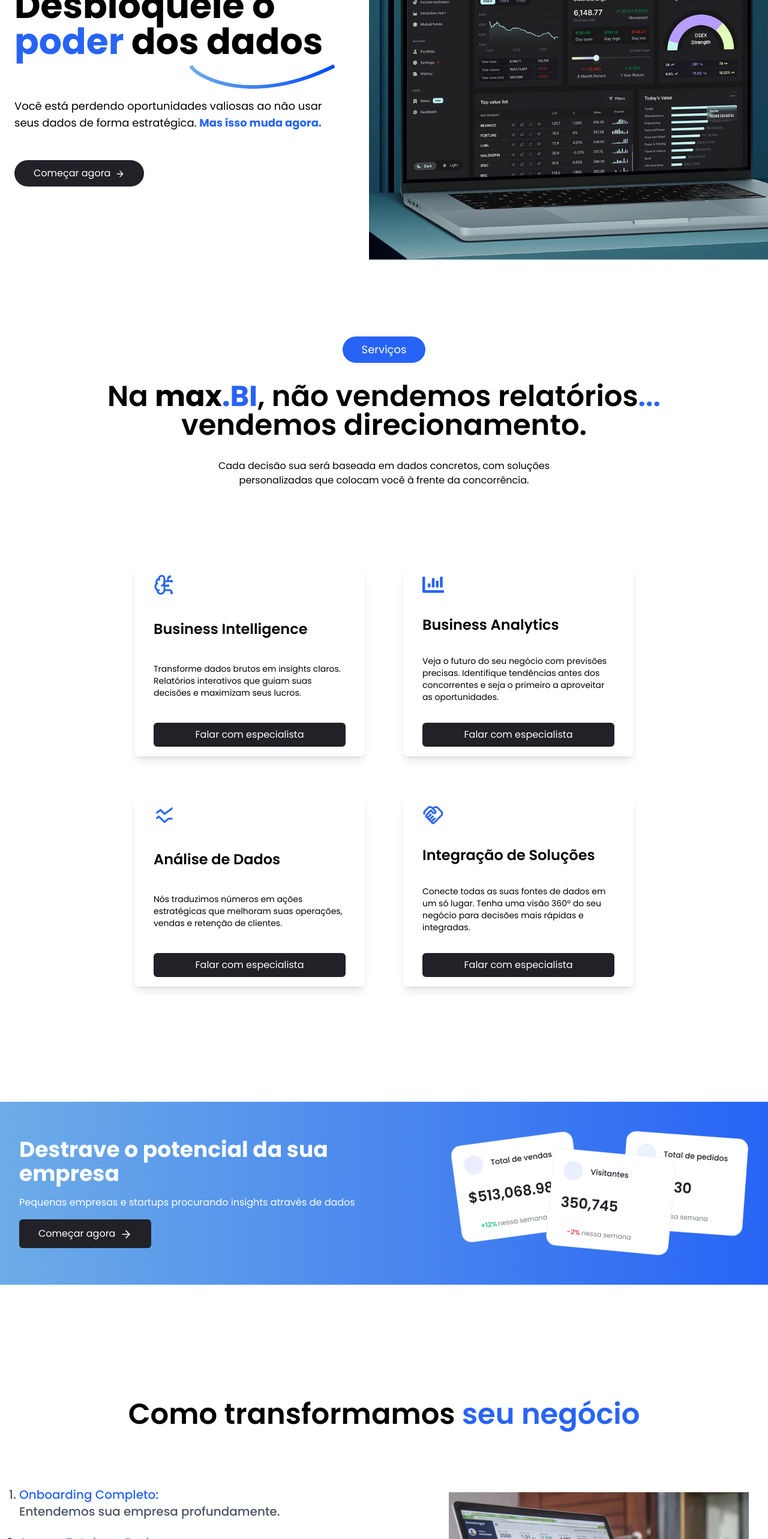
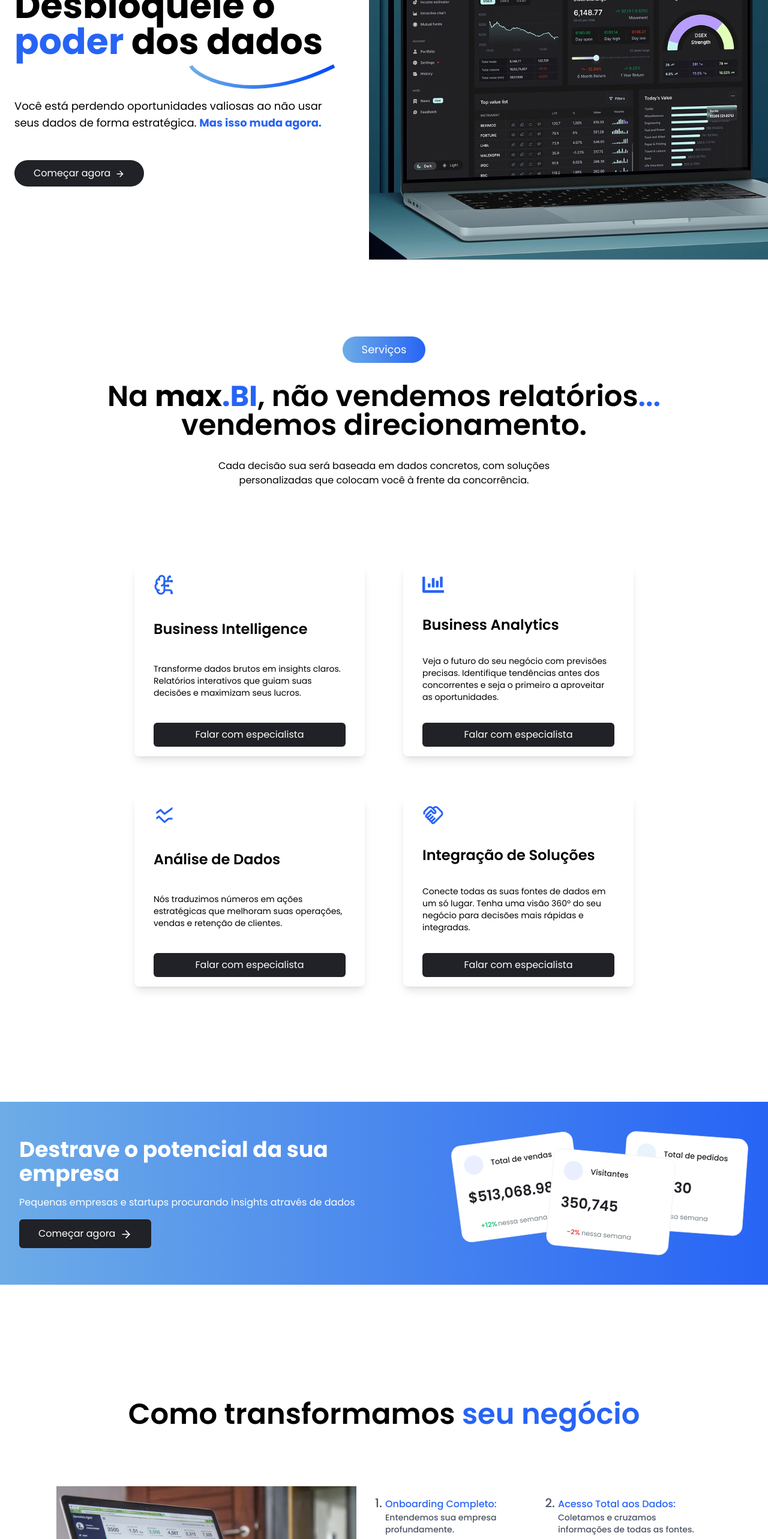
Before and after one commit to RobertoAthos/maxbi.io, a Next.js app: page / in a window 1280 px wide. Shown: the part 234-2800 px from the top of the page at 60% size. Built offline with nearby package versions, Linux system fonts and the light colour scheme.

Commit message:
update: general adjusments

```diff
--- a/src/components/landing-page/Footer.tsx
+++ b/src/components/landing-page/Footer.tsx
@@ -13,7 +13,8 @@
 		});
 	};
 	return (
-		<footer className="w-full max-w-screen-xl px-16 m-auto py-12 flex items-center justify-between mt-96 border-t">
+		<footer className="w-full px-16 py-12 mt-96 border-t-2">
+			<div className="w-full max-w-screen-xl m-auto flex items-center justify-between">
 				<div className="space-y-2">
 					<figure className="pb-3">
 						<Image src={logo} alt="logo" width={200} height={200} />
@@ -22,8 +23,14 @@
 				</div>
 				<div className="flex gap-x-8">
 					<div className="flex gap-x-2">
-					<FaWhatsapp size={30} className="cursor-pointer hover:text-gray-400"/>
-					<FaInstagram size={30} className="cursor-pointer hover:text-gray-400"/>
+						<FaWhatsapp
+							size={30}
+							className="cursor-pointer hover:text-gray-400"
+						/>
+						<FaInstagram
+							size={30}
+							className="cursor-pointer hover:text-gray-400"
+						/>
 					</div>
 					<button
 						type="button"
@@ -34,6 +41,7 @@
 						<IoArrowUpCircle className="text-primary" size={30} />
 					</button>
 				</div>
+			</div>
 		</footer>
 	);
 }
--- a/src/components/landing-page/ProcessSteps.tsx
+++ b/src/components/landing-page/ProcessSteps.tsx
@@ -9,33 +9,45 @@
         Como transformamos <span className="text-primary">seu negócio</span>
       </h3>
 
-			<article className="w-ful flex justify-between items-center mt-24">
-				<ul className="space-y-6">
-					<li className="text-gray-600 list-decimal font-medium text-xl">
-						<span className="text-primary">Onboarding Completo:</span><br/>{" "}
-						Entendemos sua empresa profundamente.
+      <article className="w-full flex flex-col lg:flex-row justify-center mt-24 space-y-8 lg:space-y-0 lg:space-x-12">
+        <figure className="flex justify-center">
+          <Image src={dash} alt="process" width={500} height={500} />
+        </figure>
+
+        <ul className="grid grid-cols-1 lg:grid-cols-2 justify-items-center items-center gap-8">
+          <li className="w-64 bg-white text-gray-600 font-medium text-xl list-decimal">
+            <span className="text-primary text-base">Onboarding Completo:</span>
+            <br />
+            <p className="text-sm">Entendemos sua empresa profundamente.</p>
           </li>
-					<li className="text-gray-600 list-decimal font-medium text-xl">
-						<span className="text-primary">Acesso Total aos Dados:</span><br/>{" "}
+          <li className="w-64 bg-white text-gray-600 font-medium text-xl list-decimal">
+            <span className="text-primary text-base">Acesso Total aos Dados:</span>
+            <br />
+            <p className="text-sm">
               Coletamos e cruzamos informações de todas as fontes.
+            </p>
           </li>
-					<li className="text-gray-600 list-decimal font-medium text-xl">
-						<span className="text-primary">Técnicas Avançadas de B.I.:</span><br/>{" "}
-						Aplicamos métodos de análise de ponta.
+          <li className="w-64 bg-white text-gray-600 font-medium text-xl list-decimal">
+            <span className="text-primary text-base">Técnicas Avançadas de B.I.:</span>
+            <br />
+            <p className="text-sm">Aplicamos métodos de análise de ponta.</p>
           </li>
 
-					<li className="text-gray-600 list-decimal font-medium text-xl">
-						<span className="text-primary">Dashboard Personalizado:</span><br/>{" "}
+          <li className="w-64 bg-white text-gray-600 font-medium text-xl list-decimal">
+            <span className="text-primary text-base">Dashboard Personalizado:</span>
+            <br />
+            <p className="text-sm">
               Decisões estratégicas à distância de um clique.
+            </p>
           </li>
-					<li className="text-gray-600 list-decimal font-medium text-xl">
-						<span className="text-primary">Implementação da Solução:</span><br/>{" "}
+          <li className="w-64 bg-white text-gray-600 font-medium text-xl list-decimal">
+            <span className="text-primary text-base">Implementação da Solução:</span>
+            <br />
+            <p className="text-sm">
               Vamos além da dash, queremos resolver seu problema!
+            </p>
           </li>
         </ul>
-				<figure>
-					<Image src={dash} alt="process" width={500} height={500} />
-				</figure>
       </article>
     </section>
   );
--- a/src/components/landing-page/Services.tsx
+++ b/src/components/landing-page/Services.tsx
@@ -6,7 +6,7 @@
 	return (
 		<section className="w-full max-w-screen-xl m-auto flex justify-between gap-x-8 items-center pt-32">
 			<article className="w-full flex justify-center flex-col gap-y-8 items-center">
-				<div className="bg-primary text-white rounded-full px-8 py-2">
+				<div className="bg-gradient-to-r from-[#6DACE7] to-[#2764F5] text-white rounded-full px-8 py-2">
 					<span className="text-lg">Serviços</span>
 				</div>
 				<h3 className="text-5xl text-center font-semibold">
```
Lines whose indentation alone changed are shown as unchanged.
